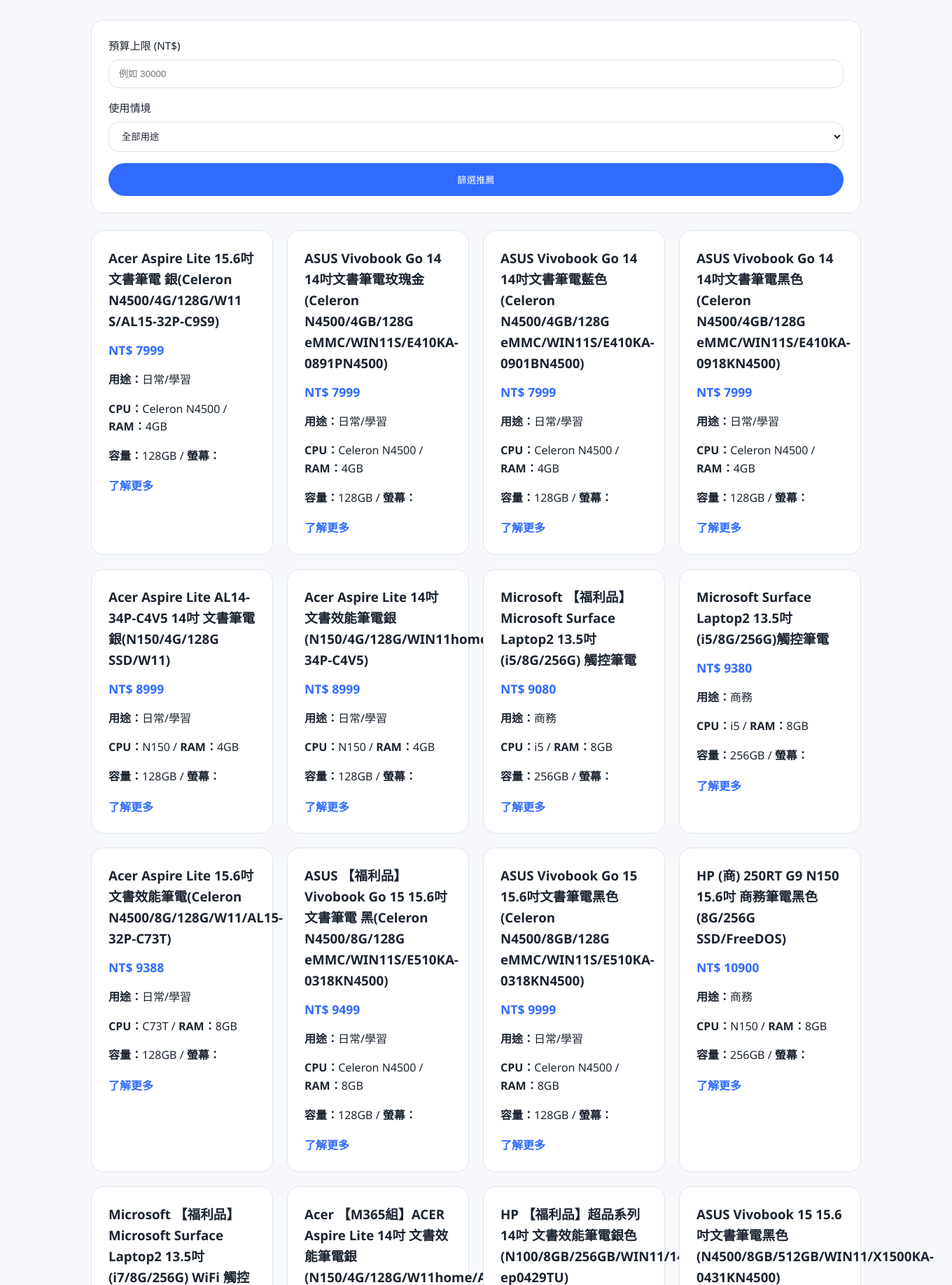
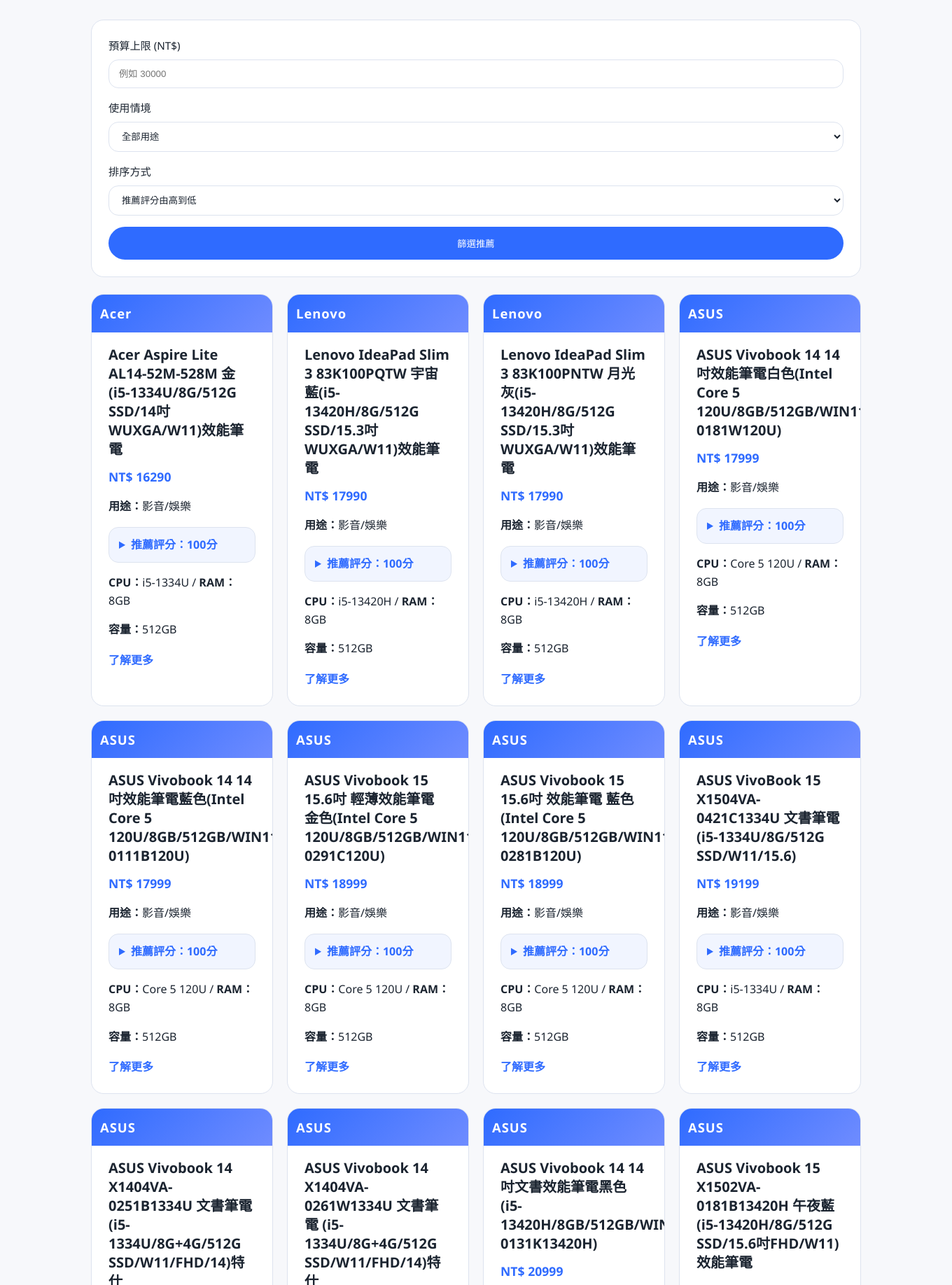
Before and after one commit to s1140939/project-1142, a Flask app: page / in a window 1360 px wide. Shown: the part 510-2346 px from the top of the page at 70% size. Run offline with Flask 3, Linux system fonts and the light colour scheme.

Commit message:
新增推薦評分、排序方法

```diff
--- a/frontend/app.py
+++ b/frontend/app.py
@@ -51,8 +51,140 @@
     """
     return '日常/學習'
 
+def get_recommend_score(row):
+    score = 0
+    reasons = []
 
+    use_case = row.get("UseCase", "")
+    cpu = row.get("CPU", "").lower()
+    ram = get_number(row.get("RAM", "0"))
+    ssd = get_number(row.get("SSD", "0"))
+    price = row.get("price", 0)
 
+    # ---------- 日常 / 學習 ----------
+    if use_case == "日常/學習":
+        if ram >= 8:
+            score += 30
+            reasons.append("RAM 達 8GB 以上，可應付文書處理、線上課程與多分頁瀏覽。")
+        else:
+            score += 15
+            reasons.append("RAM 容量較低，較適合基本文書與輕量網頁瀏覽。")
+
+        if ssd >= 256:
+            score += 30
+            reasons.append("SSD 容量足以存放課堂資料、報告檔案與常用軟體。")
+        else:
+            score += 15
+            reasons.append("SSD 容量較小，適合檔案量不大的學習用途。")
+
+        if price <= 25000:
+            score += 25
+            reasons.append("價格落在學生族群較容易接受的範圍內，適合作為學習用筆電。")
+        else:
+            score += 15
+            reasons.append("價格較高，但規格可提供更穩定的日常使用體驗。")
+
+        score += 15
+        reasons.append("整體配置適合上課、查資料、寫報告與一般日常使用。")
+
+    # ---------- 商務 ----------
+    elif use_case == "商務":
+        if ram >= 16:
+            score += 30
+            reasons.append("RAM 16GB 以上，可支援多個辦公軟體與瀏覽器分頁同時執行。")
+        elif ram >= 8:
+            score += 25
+            reasons.append("RAM 8GB 以上，可應付一般辦公、簡報與視訊會議需求。")
+        else:
+            score += 10
+            reasons.append("RAM 較低，較適合基本辦公使用。")
+
+        if ssd >= 512:
+            score += 25
+            reasons.append("SSD 512GB 以上，適合存放工作文件、簡報與常用商務軟體。")
+        else:
+            score += 15
+            reasons.append("SSD 容量可支援基本文件儲存，但大量資料可能較受限制。")
+
+        if any(key in cpu for key in ["i5", "i7", "i9", "ryzen 5", "ryzen 7", "ryzen 9", "core 5", "core 7"]):
+            score += 30
+            reasons.append("處理器效能足以應付多工辦公、資料處理與線上會議。")
+        else:
+            score += 15
+            reasons.append("處理器適合基本辦公，但大量多工時效能可能較有限。")
+
+        score += 15
+        reasons.append("整體規格適合作為辦公、簡報與日常商務使用。")
+
+    # ---------- 創作 / 專業 ----------
+    elif use_case == "創作/專業":
+        if ram >= 32:
+            score += 35
+            reasons.append("RAM 達 32GB 以上，適合大型專案、多工處理與專業軟體使用。")
+        elif ram >= 16:
+            score += 30
+            reasons.append("RAM 16GB 以上，可支援創作軟體、程式開發與多工操作。")
+        elif ram >= 8:
+            score += 18
+            reasons.append("RAM 8GB 可支援基礎創作工作，但較大型專案可能較吃力。")
+        else:
+            score += 8
+            reasons.append("RAM 較低，較不適合長時間專業創作或大型軟體使用。")
+
+        if ssd >= 1024:
+            score += 25
+            reasons.append("1TB SSD 提供充足空間，適合存放專案檔、素材與大型軟體。")
+        elif ssd >= 512:
+            score += 22
+            reasons.append("SSD 512GB 以上，可存放常用創作軟體與一般專案檔案。")
+        else:
+            score += 10
+            reasons.append("SSD 容量較小，若存放素材或專案檔可能需要外接儲存設備。")
+
+        if any(key in cpu for key in ["i7", "i9", "ryzen 7", "ryzen 9", "core 7", "ultra 7"]):
+            score += 35
+            reasons.append("高階處理器具備較佳運算能力，適合影像處理、程式開發與多工工作。")
+        elif any(key in cpu for key in ["i5", "ryzen 5", "core 5", "ultra 5"]):
+            score += 25
+            reasons.append("中階處理器可應付基礎創作與一般專業工作。")
+        else:
+            score += 12
+            reasons.append("處理器較偏入門，較適合輕量創作或基本工作。")
+
+        score += 5
+        reasons.append("整體配置會依 RAM、SSD 與 CPU 表現判斷是否適合創作與專業用途。")
+
+    # ---------- 影音 / 娛樂 ----------
+    elif use_case == "影音/娛樂":
+
+        if ram >= 8:
+            score += 30
+            reasons.append("RAM 8GB 以上，可支援影音播放、瀏覽器與娛樂應用同時使用。")
+        else:
+            score += 15
+            reasons.append("RAM 較低，適合基本影音播放，但多工表現較有限。")
+
+        if ssd >= 512:
+            score += 30
+            reasons.append("SSD 512GB 以上，可存放影片、音樂與常用娛樂軟體。")
+        else:
+            score += 15
+            reasons.append("SSD 容量可支援基本娛樂使用，但大量影音檔案可能較不足。")
+
+        if any(key in cpu for key in ["i5", "i7", "i9", "ryzen 5", "ryzen 7", "core 5", "core 7"]):
+            score += 40
+            reasons.append("處理器效能足以應付影音播放、串流平台與一般娛樂需求。")
+        else:
+            score += 20
+            reasons.append("處理器適合基本影音播放與日常娛樂使用。")
+
+    # ---------- 沒分類時 ----------
+    else:
+        score = 70
+        reasons.append("此商品尚未明確分類，系統會以一般規格進行基本推薦。")
+        reasons.append("可依 RAM、SSD、CPU 與價格判斷是否符合使用需求。")
+
+    return min(score, 100), reasons[:3]
 
 def load_laptops():
     laptops = []
@@ -64,6 +196,7 @@
         for row in reader:
             row['price'] = int(row.get('price', '0') or '0')
             row['UseCase'] = classify_use_case(row)
+            row['Score'], row['Reason'] = get_recommend_score(row)
             laptops.append(row)
     return laptops
 
@@ -85,18 +218,31 @@
 def home():
     use_case = request.args.get('use_case', '').strip()
     budget = request.args.get('budget', '').strip()
+    sort_by = request.args.get('sort', 'score_desc')
 
     laptops = load_laptops()
 
     filtered = filter_laptops(laptops, use_case, budget)
 
-    filtered = sorted(filtered, key=lambda x: x.get('price', 0))
+    if sort_by == 'score_desc':
+        filtered = sorted(filtered,key=lambda x: x.get('Score', 0),reverse=True)
+
+    elif sort_by == 'score_asc':
+        filtered = sorted(filtered,key=lambda x: x.get('Score', 0))
+
+    elif sort_by == 'price_asc':
+        filtered = sorted(filtered,key=lambda x: x.get('price', 0))
+
+    elif sort_by == 'price_desc':
+        filtered = sorted(filtered,key=lambda x: x.get('price', 0),reverse=True
+)
 
     return render_template(
         'index.html',
         laptops=filtered,
         selected_use_case=use_case,
         budget=budget,
+        selected_sort=sort_by,
     )
 
 @app.route('/about')
--- a/frontend/static/style.css
+++ b/frontend/static/style.css
@@ -162,7 +162,31 @@
   border: 1px solid var(--border);
   border-radius: var(--radius);
   padding: 24px;
+  overflow: hidden;
 }
+
+
+.brand-tag {
+  background: linear-gradient(135deg, var(--primary), #6f8cff);
+  color: #fff;
+  font-weight: 800;
+  font-size: 1.15rem;
+  letter-spacing: 1px;
+  text-align: left;
+  padding: 12px;
+  margin: -24px -24px 18px -24px;
+}
+
+
+
+.product-name {
+  margin: 0;
+  font-size: 1.25rem;
+  line-height: 1.35;
+}
+
+
+
 
 .card h3 {
   margin-top: 0;
@@ -208,6 +232,26 @@
   color: #1f5e38;
 }
 
+.score-box {
+  margin: 12px 0;
+  padding: 12px 14px;
+  border-radius: 14px;
+  background: #f1f5ff;
+  border: 1px solid var(--border);
+}
+
+.score-box summary {
+  cursor: pointer;
+  font-weight: 700;
+  color: var(--primary);
+}
+
+.score-box p {
+  margin: 10px 0 0;
+  color: var(--muted);
+  font-size: 0.92rem;
+}
+
 @media (max-width: 720px) {
   .site-header .container {
     flex-direction: column;
--- a/frontend/templates/index.html
+++ b/frontend/templates/index.html
@@ -33,6 +33,30 @@
         <option value="影音/娛樂" {% if selected_use_case == '影音/娛樂' %}selected{% endif %}>影音/娛樂</option>
       </select>
     </label>
+    <label>
+  排序方式
+  <select name="sort">
+    <option value="score_desc"
+      {% if selected_sort == 'score_desc' %}selected{% endif %}>
+      推薦評分由高到低
+    </option>
+
+    <option value="score_asc"
+      {% if selected_sort == 'score_asc' %}selected{% endif %}>
+      推薦評分由低到高
+    </option>
+
+    <option value="price_asc"
+      {% if selected_sort == 'price_asc' %}selected{% endif %}>
+      價格由低到高
+    </option>
+
+    <option value="price_desc"
+      {% if selected_sort == 'price_desc' %}selected{% endif %}>
+      價格由高到低
+    </option>
+  </select>
+</label>
     <button class="button">篩選推薦</button>
   </form>
 
@@ -40,11 +64,20 @@
   <div class="grid-cards">
     {% for laptop in laptops %}
     <article class="card">
-      <h3>{{ laptop.brand }} {{ laptop.name }}</h3>
+      <div class="brand-tag">{{ laptop.brand }}</div>
+      <h3 class="product-name">{{ laptop.brand }} {{ laptop.name }}</h3>
+
       <p class="price">NT$ {{ laptop.price }}</p>
       <p><strong>用途：</strong>{{ laptop.UseCase }}</p>
+      <details class="score-box">
+        <summary>推薦評分：{{ laptop.Score }}分</summary>
+        <ul class="reason-list">
+          {% for reason in laptop.Reason %}
+          <li>{{ reason }}</li>
+          {% endfor %}
+      </details>
       <p><strong>CPU：</strong>{{ laptop.CPU }} / <strong>RAM：</strong>{{ laptop.RAM }}</p>
-      <p><strong>容量：</strong>{{ laptop.SSD }} / <strong>螢幕：</strong>{{ laptop.Screen }}</p>
+      <p><strong>容量：</strong>{{ laptop.SSD }}</p>
       <p class="card-desc">{{ laptop.Description }}</p>
       <a class="card-link" href="{{ laptop.Link }}" target="_blank" rel="noreferrer">了解更多</a>
     </article>
```
